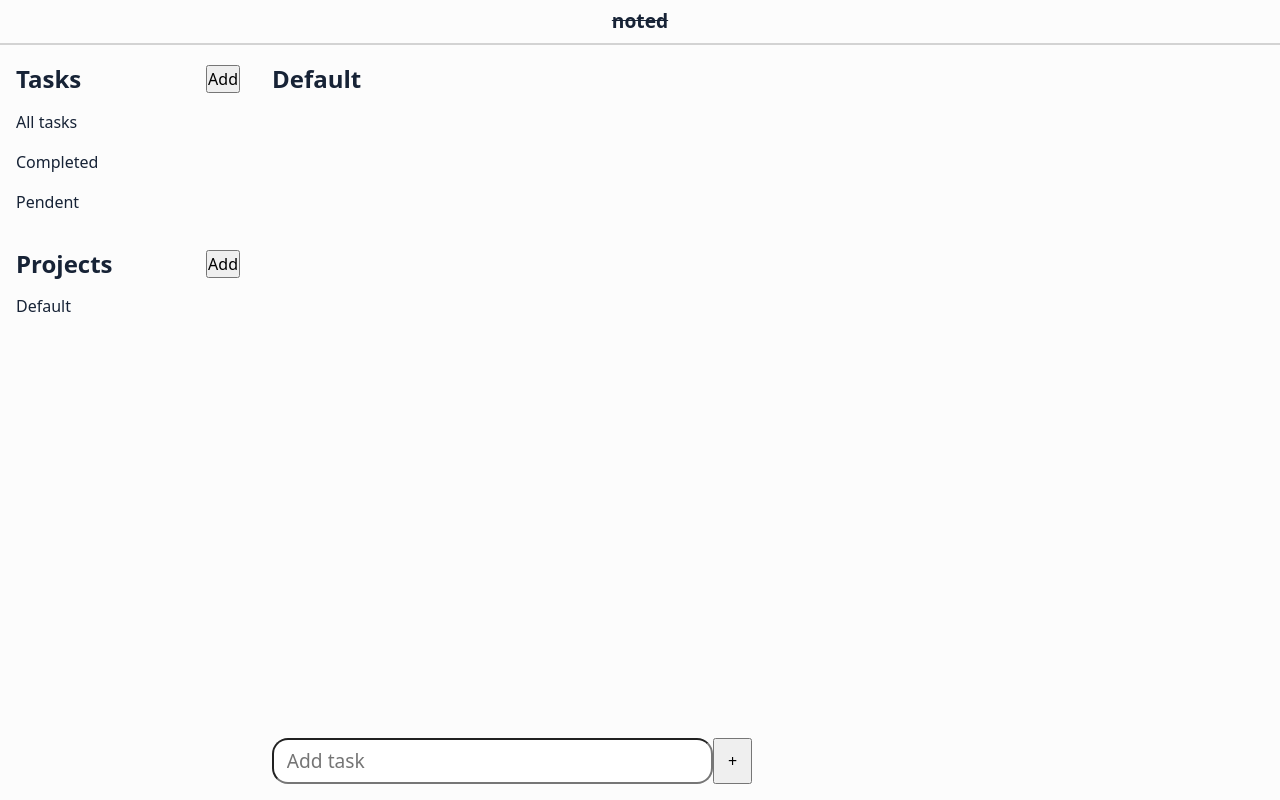
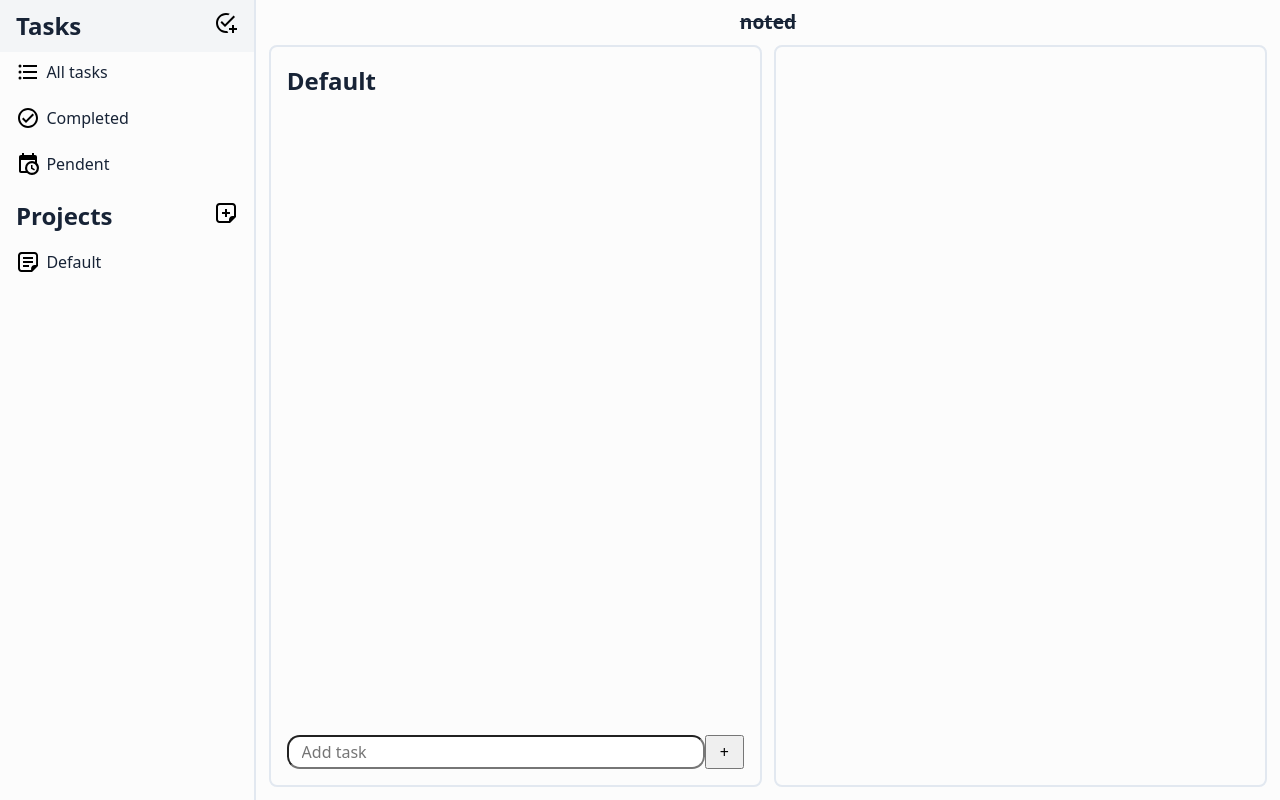
Before and after one commit to diegogo69/todo_app, a website built with webpack: page src/template.html in a window 1280 px wide. Built offline with nearby package versions, Linux system fonts and the light colour scheme.

Commit message:
FEAT: Add icons to toooolbar

```diff
--- a/src/modules/add_project_form.js
+++ b/src/modules/add_project_form.js
@@ -20,7 +20,7 @@ function createAddProjectForm() {
 
     const projectDescription = document.createElement('textarea');
     // projectDescription.id = "projectDescription";
-    projectDescription.classList.add('formTitle');
+    projectDescription.classList.add('formDescription');
     projectDescription.spellcheck = false;
     projectDescription.placeholder = "description";
     projectDescription.value = "DESCRIPTION FOR DOM NEWLY PROJECT CREATED BBBBB";
--- a/src/modules/create_tool_projects.js
+++ b/src/modules/create_tool_projects.js
@@ -6,7 +6,15 @@ function createToolProjects(projects) {
 
     for (let i = 0; i < projects.length; i++) {
         const li = document.createElement('li');
-        li.textContent = projects[i].title;
+
+        const icon = document.createElement('div');
+        icon.innerHTML = '<svg xmlns="http://www.w3.org/2000/svg" viewBox="0 0 24 24"><title>sticker-text-outline</title><path d="M18.5 2H5.5C3.6 2 2 3.6 2 5.5V18.5C2 20.4 3.6 22 5.5 22H16L22 16V5.5C22 3.6 20.4 2 18.5 2M20.1 15H18.6C16.7 15 15.1 16.6 15.1 18.5V20H5.8C4.8 20 4 19.2 4 18.2V5.8C4 4.8 4.8 4 5.8 4H18.3C19.3 4 20.1 4.8 20.1 5.8V15M7 7H17V9H7V7M7 11H17V13H7V11M7 15H13V17H7V15Z" /></svg>';
+        li.appendChild(icon);
+
+        const p = document.createElement('p');
+        p.textContent = projects[i].title;
+        li.appendChild(p);
+
         li.dataset.projectIndex = i;
 
         projectsUl.appendChild(li)
--- a/src/static/styles.css
+++ b/src/static/styles.css
@@ -16,14 +16,16 @@ ul {
 body {
 
     --bg: hsl(210, 0%, 99%);
+    --bg-hover: hsl(210, 20%, 96%);
+    --border: #e2e8f0;
     --dark: hsl(217, 40%, 15%);
-    --primary: #38bdf8;
+    --primary: #7dd3fc;
 
     display: grid;
     grid-template-columns: 16rem 1fr;
     grid-template-rows: 2.8rem 1fr;
     grid-template-areas:
-        "header header"
+        "aside header"
         "aside main";
     height: 100vh;
     background-color: var(--bg);
@@ -34,7 +36,7 @@ header {
     grid-area: header;
     display: grid;
     place-content: center;
-    border-bottom: 2px solid lightgrey;
+    /* border-bottom: 2px solid var(--border); */
 
     font-weight: 900;
     text-decoration: line-through;
@@ -47,40 +49,69 @@ aside {
     display: flex;
     flex-direction: column;
     gap: 1rem;
-    padding: 1rem;
+
+    border-right: 2px solid var(--border);
 }
 
 nav {
     display: flex;
     flex-direction: column;
-    gap: 2rem;
-
 }
 
 .nav-tasks,
 .nav-projects {
     display: flex;
     flex-direction: column;
-    gap: .8rem;
+}
+
+.nav-tasks li,
+.nav-projects li {
+    display: flex;
+    gap: .4rem;
+
 }
 
 nav .nav-header {
     display: flex;
     justify-content: space-between;
     align-items: center;
+    padding: .5rem 1rem;
+}
+
+.nav-header:hover {
+    background-color: var(--bg-hover);
+}
+
+.nav-header button {
+    background: none;
+    border: none;
 }
 
 nav ul {
     display: flex;
     flex-direction: column;
-    gap: 1rem;
 }
 
+nav li {
+    padding: .5rem 1rem;
+}
+
+nav li:hover {
+    background-color: var(--bg-hover);
+}
 main {
     grid-area: main;
+    flex: 1;
 
     display: flex;
-    flex: 1;
+    gap: .8rem;
+    padding: 0 .8rem .8rem .8rem;
+}
+
+.editor,
+.general {
+    border: 2px solid var(--border);
+    border-radius: .5rem;
 }
 
 .general {
@@ -105,11 +136,6 @@ main {
     display: flex;
     justify-content: space-between;
     /* align-items: center;  */
-}
-
-.project-wrapper form input {
-    flex: 1;
-    border-radius: 1rem;
 }
 
 .project-wrapper form button {
@@ -139,7 +165,7 @@ main {
     gap: 1rem;
 }
 
-.formTitle {
+.editor .formTitle {
     font-size: 1.2rem;
     font-weight: 900;
 }
@@ -158,10 +184,12 @@ textarea {
     width: 100%;
     border: 1px solid lightgrey;
     border-radius: .4rem;
-    background-color: transparent;
+    /* background-color: transparent; */
     padding: .4rem .8rem
 }
 
 input[type="text"] {
-    padding: .4rem .8rem
+    padding: .2rem .8rem;
+    flex: 1;
+    border-radius: .8rem;
 }
--- a/src/template.html
+++ b/src/template.html
@@ -16,20 +16,50 @@
         <nav>
             <div class="nav-tasks">
                 <div class="nav-header">
+                    <!-- <div class="icon">
+                        <svg xmlns="http://www.w3.org/2000/svg" viewBox="0 0 24 24"><title>checkbox-marked-circle-plus-outline</title><path d="M14.3 21.7C13.6 21.9 12.8 22 12 22C6.5 22 2 17.5 2 12S6.5 2 12 2C13.3 2 14.6 2.3 15.8 2.7L14.2 4.3C13.5 4.1 12.8 4 12 4C7.6 4 4 7.6 4 12S7.6 20 12 20C12.4 20 12.9 20 13.3 19.9C13.5 20.6 13.9 21.2 14.3 21.7M7.9 10.1L6.5 11.5L11 16L21 6L19.6 4.6L11 13.2L7.9 10.1M18 14V17H15V19H18V22H20V19H23V17H20V14H18Z" /></svg>
+                    </div> -->
                     <h2>Tasks</h2>
-                    <button id="addTask">Add</button>
+                    <button id="addTask">
+                        <!-- Add -->
+                        <!-- <svg xmlns="http://www.w3.org/2000/svg" viewBox="0 0 24 24"><title>plus</title><path d="M19,13H13V19H11V13H5V11H11V5H13V11H19V13Z" /></svg> -->
+                        <svg xmlns="http://www.w3.org/2000/svg" viewBox="0 0 24 24"><title>checkbox-marked-circle-plus-outline</title><path d="M14.3 21.7C13.6 21.9 12.8 22 12 22C6.5 22 2 17.5 2 12S6.5 2 12 2C13.3 2 14.6 2.3 15.8 2.7L14.2 4.3C13.5 4.1 12.8 4 12 4C7.6 4 4 7.6 4 12S7.6 20 12 20C12.4 20 12.9 20 13.3 19.9C13.5 20.6 13.9 21.2 14.3 21.7M7.9 10.1L6.5 11.5L11 16L21 6L19.6 4.6L11 13.2L7.9 10.1M18 14V17H15V19H18V22H20V19H23V17H20V14H18Z" /></svg>
+
+                    </button>
+
                 </div>
                 <ul>
-                    <li>All tasks</li>
-                    <li>Completed</li>
-                    <li>Pendent</li>
+                    <li>
+                        <div class="icon">
+                            <svg xmlns="http://www.w3.org/2000/svg" viewBox="0 0 24 24"><title>format-list-bulleted</title><path d="M7,5H21V7H7V5M7,13V11H21V13H7M4,4.5A1.5,1.5 0 0,1 5.5,6A1.5,1.5 0 0,1 4,7.5A1.5,1.5 0 0,1 2.5,6A1.5,1.5 0 0,1 4,4.5M4,10.5A1.5,1.5 0 0,1 5.5,12A1.5,1.5 0 0,1 4,13.5A1.5,1.5 0 0,1 2.5,12A1.5,1.5 0 0,1 4,10.5M7,19V17H21V19H7M4,16.5A1.5,1.5 0 0,1 5.5,18A1.5,1.5 0 0,1 4,19.5A1.5,1.5 0 0,1 2.5,18A1.5,1.5 0 0,1 4,16.5Z" /></svg>
+                        </div>
+                        <p>All tasks</p>
+                    </li>
+                    <li>
+                        <div class="icon">
+                            <svg xmlns="http://www.w3.org/2000/svg" viewBox="0 0 24 24"><title>check-circle-outline</title><path d="M12 2C6.5 2 2 6.5 2 12S6.5 22 12 22 22 17.5 22 12 17.5 2 12 2M12 20C7.59 20 4 16.41 4 12S7.59 4 12 4 20 7.59 20 12 16.41 20 12 20M16.59 7.58L10 14.17L7.41 11.59L6 13L10 17L18 9L16.59 7.58Z" /></svg>
+                        </div>
+                        <p>Completed</p>
+                    </li>
+                    <li>
+                        <div class="icon">
+                            <svg xmlns="http://www.w3.org/2000/svg" viewBox="0 0 24 24"><title>calendar-clock</title><path d="M15,13H16.5V15.82L18.94,17.23L18.19,18.53L15,16.69V13M19,8H5V19H9.67C9.24,18.09 9,17.07 9,16A7,7 0 0,1 16,9C17.07,9 18.09,9.24 19,9.67V8M5,21C3.89,21 3,20.1 3,19V5C3,3.89 3.89,3 5,3H6V1H8V3H16V1H18V3H19A2,2 0 0,1 21,5V11.1C22.24,12.36 23,14.09 23,16A7,7 0 0,1 16,23C14.09,23 12.36,22.24 11.1,21H5M16,11.15A4.85,4.85 0 0,0 11.15,16C11.15,18.68 13.32,20.85 16,20.85A4.85,4.85 0 0,0 20.85,16C20.85,13.32 18.68,11.15 16,11.15Z" /></svg>
+                        </div>
+                        <p>Pendent</p>
+                    </li>
                 </ul>
             </div>
 
             <div class="nav-projects">
                 <div class="nav-header">
                     <h2>Projects</h2>
-                    <button id="addProject">Add</button>
+                    <button id="addProject">
+                        <!-- Add -->
+                        <!-- <svg xmlns="http://www.w3.org/2000/svg" viewBox="0 0 24 24"><title>note-plus-outline</title><path d="M5 19V5H12V12H19V13C19.7 13 20.37 13.13 21 13.35V9L15 3H5C3.89 3 3 3.89 3 5V19C3 20.1 3.89 21 5 21H13.35C13.13 20.37 13 19.7 13 19H5M14 4.5L19.5 10H14V4.5M23 18V20H20V23H18V20H15V18H18V15H20V18H23Z" /></svg> -->
+                        <svg xmlns="http://www.w3.org/2000/svg" viewBox="0 0 24 24"><title>sticker-plus-outline</title><path d="M13 11H16V13H13V16H11V13H8V11H11V8H13V11M22 5.5V16L16 22H5.5C3.6 22 2 20.4 2 18.5V5.5C2 3.6 3.6 2 5.5 2H18.5C20.4 2 22 3.6 22 5.5M20 5.8C20 4.8 19.2 4 18.2 4H5.8C4.8 4 4 4.8 4 5.8V18.3C4 19.3 4.8 20.1 5.8 20.1H15V18.6C15 16.7 16.6 15.1 18.5 15.1H20V5.8Z" /></svg>
+
+
+                    </button>
                 </div>
                 <div id="tool-projects-wrapper">
                     <ul id="tool-projects">
```
Also changed, not shown: src/template copy.html (+20 -84 lines).
